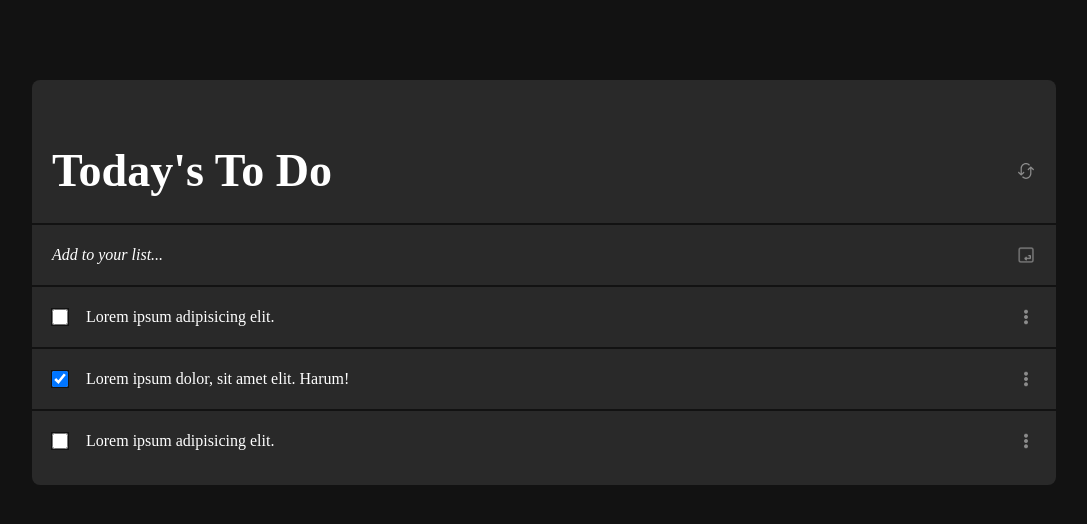
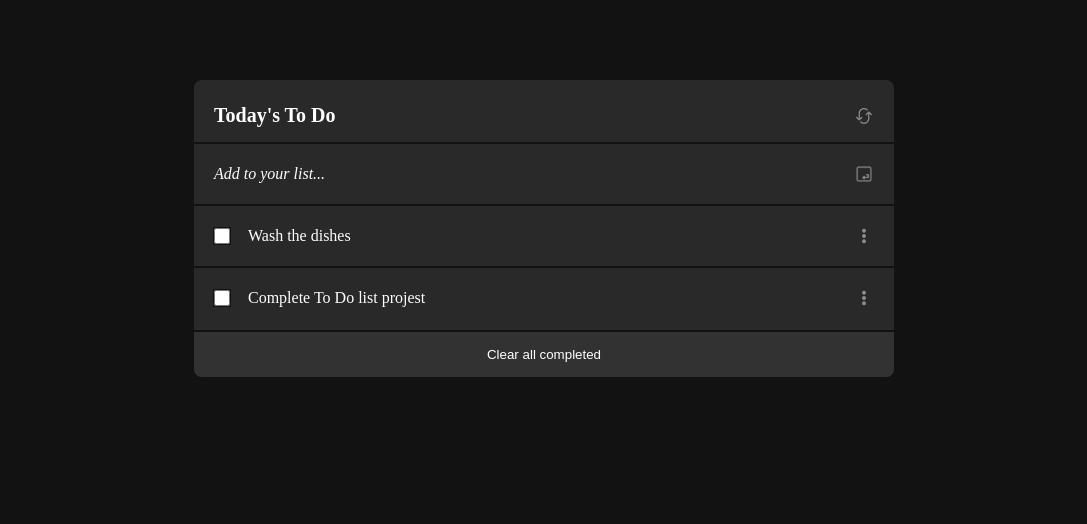
Before and after one commit to microhass/todo-list, a website built with webpack: page src/template.html in a window 1280 px wide. Shown: the whole page, without its empty margins (96-1183 px from the left). Built offline with nearby package versions, Linux system fonts and the light colour scheme.

Commit message:
Loading images as assets

```diff
--- a/src/index.js
+++ b/src/index.js
@@ -1,21 +1,17 @@
 import './style.css';
+import icon from './../images/icon.png';
 
 const taskList = document.querySelector('.list');
 
 const tasks = [
   {
     index: 1,
-    description: 'Lorem ipsum adipisicing elit.',
+    description: 'Wash the dishes',
     completed: false,
   },
   {
     index: 2,
-    description: 'Lorem ipsum dolor, sit amet elit. Harum!',
-    completed: true,
-  },
-  {
-    index: 3,
-    description: 'Lorem ipsum adipisicing elit.',
+    description: 'Complete To Do list projest',
     completed: false,
   },
 ];
@@ -24,12 +20,12 @@ const renderTasks = () => {
   const tasksMarkup = tasks
     .map(
       (task) => `
-  <li id=${task.index}>
+  <li class='task' id=${task.index}>
     <input type="checkbox" ${
       task.completed && 'checked'
     } name="check" id="check" />
     <span>${task.description}</span>
-    <img src="./images/icon.png" alt="drag icon" />
+    <img src="${icon}" alt="drag icon" />
   </li>
 `
     )
--- a/src/style.css
+++ b/src/style.css
@@ -2,7 +2,7 @@
   padding: 0;
   margin: 0;
   box-sizing: border-box;
-  /* outline: 1px solid aliceblue; */
+  transition: all 0.2s ease-in-out;
 }
 
 body {
@@ -17,20 +17,22 @@ body {
 main {
   background-color: #292929;
   height: fit-content;
-  padding: 5% 0 1% 0;
+  padding: 24px 0 0 0;
   width: 80vw;
+  max-width: 700px;
   margin-bottom: auto;
   border-radius: 8px;
+  /* box-shadow: 5px 5px 5px 4px rgba(88, 88, 88, 0.2); */
 }
 
 main .title {
   text-transform: capitalize;
-  margin-bottom: 2vw;
+  margin-bottom: 15px;
   display: flex;
   align-items: center;
   justify-content: space-between;
   padding: 0 20px;
-  font-size: 1.8vw;
+  font-size: 10px;
 }
 
 main ul {
@@ -63,10 +65,31 @@ input[type='checkbox'] {
 }
 
 img {
+  width: 20px;
+  cursor: pointer;
+}
+
+.task img {
   cursor: move;
-  width: 20px;
 }
 
 p {
   font-style: italic;
 }
+
+#clear {
+  background-color: #323232;
+  color: #fff;
+  border: none;
+  width: 100%;
+  border-top: 2px solid #121212;
+  padding: 15px;
+  border-bottom-left-radius: 8px;
+  border-bottom-right-radius: 8px;
+}
+
+#clear:hover {
+  cursor: pointer;
+  text-decoration: underline;
+  background-color: #363636;
+}
--- a/src/template.html
+++ b/src/template.html
@@ -7,10 +7,8 @@
       name="viewport"
       content="width=device-width, initial-scale=1.0"
     />
-    <link
-      rel="shortcut icon"
-      href="./images/favicon.png"
-      type="image/x-icon"
+    <link rel="shortcut icon"
+    href=<%=require("./../images/favicon.png")%> type="image/x-icon"
     />
     <title>Todo List</title>
   </head>
@@ -18,14 +16,17 @@
     <main>
       <div class="title">
         <h1>Today's To Do</h1>
-        <img src="./images/refresh.svg" alt="" />
+        <img src= <%=require("./../images/refresh.svg")%>
+        alt="refresh" />
       </div>
       <ul class="list">
         <li>
           <p>Add to your list...</p>
-          <img src="./images/submit.png" alt="submit">
+          <img src=<%=require("./../images/submit.png")%> alt="submit"
+          />
         </li>
       </ul>
+      <button id="clear" type="button">Clear all completed</button>
     </main>
   </body>
 </html>
--- a/webpack.config.js
+++ b/webpack.config.js
@@ -19,6 +19,10 @@ module.exports = {
         test: /\.css$/i,
         use: ['style-loader', 'css-loader'],
       },
+      {
+        test: /\.(png|svg|jpg|jpeg|gif)$/i,
+        type: 'asset/resource',
+      },
     ],
   },
   plugins: [
```
Also changed, not shown: dist/index.html (deleted), dist/main.js (deleted), dist/main.js.LICENSE.txt (deleted), images/favicon.png (renamed from dist/images/favicon.png), images/icon.png (renamed from dist/images/icon.png), images/refresh.svg (renamed from dist/images/refresh.svg), images/submit.png (renamed from dist/images/submit.png).
